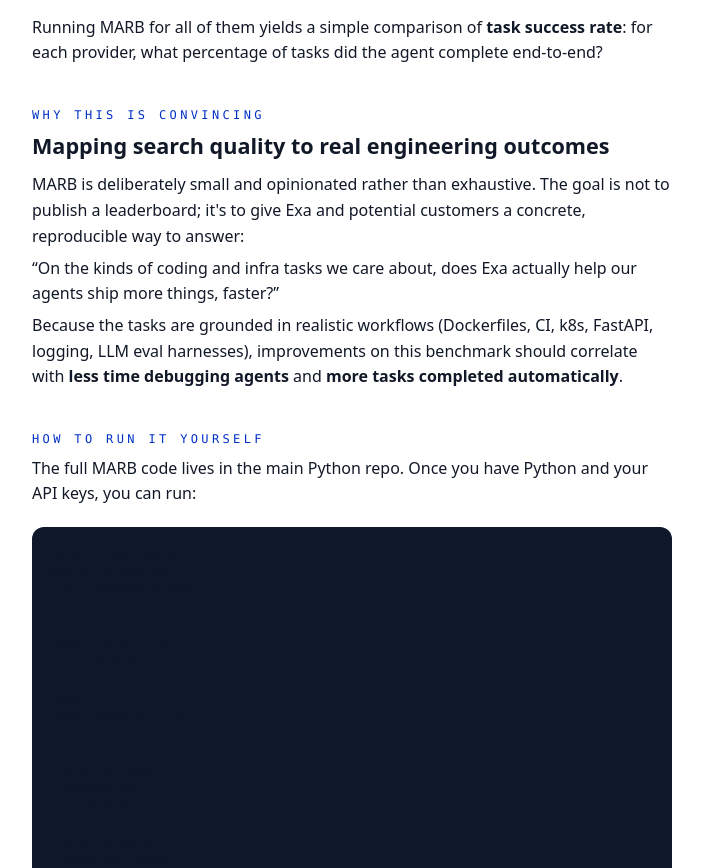
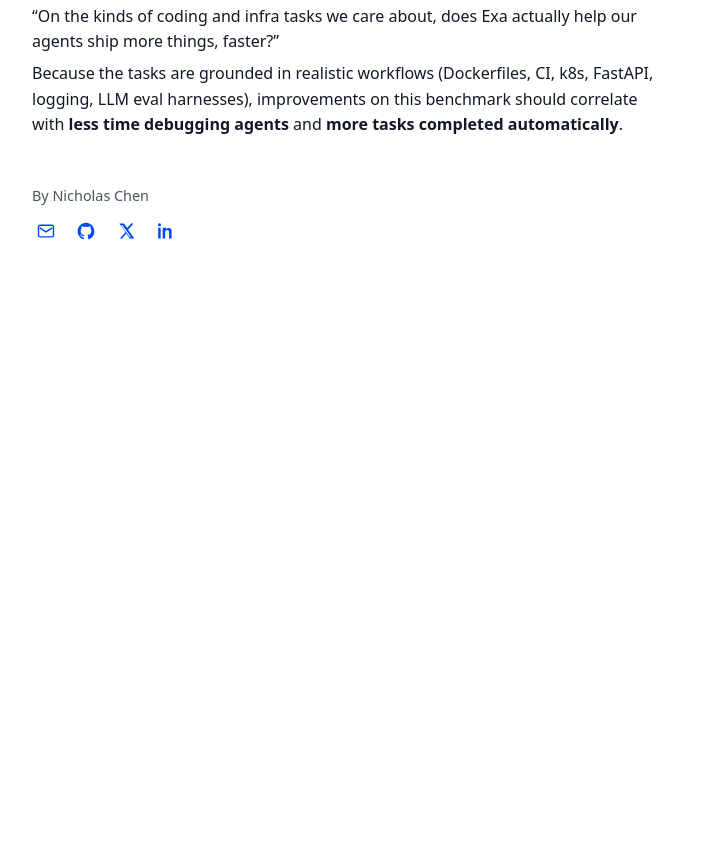
Before and after one commit to nicholaschen09/llm-benchmarking, a Next.js app in the folder public/: page / in a window 1280 px wide. Shown: the part 1929-2797 px from the top of the page, without its empty margins (268-971 px from the left). After the commit the page ends 2270 px from the top, so only its background shows below. Built offline with nearby package versions, Linux system fonts and the light colour scheme.

Commit message:
fix blog

```diff
--- a/public/app/globals.css
+++ b/public/app/globals.css
@@ -39,7 +39,7 @@ body {
 }
 
 .page-hero {
-  padding: 3rem 0 2.5rem;
+  padding: 2.5rem 0 1.5rem;
 }
 
 .page-hero-title {
@@ -57,7 +57,7 @@ body {
 }
 
 .page-section {
-  margin-top: 2.5rem;
+  margin-top: 1.25rem;
   max-width: 40rem;
   color: #111827;
 }
--- a/public/app/page.tsx
+++ b/public/app/page.tsx
@@ -16,7 +16,6 @@ export default function Page() {
         </section>
 
         <section className="page-section">
-          <p className="page-eyebrow">Overview</p>
           <h2>Why a benchmark for Exa & agentic workflows?</h2>
           <p>
             Exa is a search engine made for AIs, with APIs like{" "}
@@ -46,7 +45,6 @@ export default function Page() {
         </section>
 
         <section className="page-section">
-          <p className="page-eyebrow">Benchmark idea</p>
           <h2>MARB: Multi-Step Agent Retrieval Benchmark</h2>
           <p>
             MARB is a small but realistic benchmark that evaluates web search in
@@ -82,7 +80,6 @@ export default function Page() {
         </section>
 
         <section className="page-section">
-          <p className="page-eyebrow">Setup</p>
           <h2>Agent loop & evaluation protocol</h2>
           <p>
             The benchmark uses a very simple, model-agnostic agent loop with
@@ -118,7 +115,6 @@ export default function Page() {
         </section>
 
         <section className="page-section">
-          <p className="page-eyebrow">Providers</p>
           <h2>Comparing Exa against baseline web search</h2>
           <p>
             The reference MARB implementation is intentionally{" "}
@@ -156,7 +152,6 @@ export default function Page() {
         </section>
 
         <section className="page-section">
-          <p className="page-eyebrow">Why this is convincing</p>
           <h2>Mapping search quality to real engineering outcomes</h2>
           <p>
             MARB is deliberately small and opinionated rather than exhaustive.
@@ -176,41 +171,11 @@ export default function Page() {
           </p>
         </section>
 
-        <section className="page-section">
-          <p className="page-eyebrow">How to run it yourself</p>
-          <p>
-            The full MARB code lives in the main Python repo. Once you have
-            Python and your API keys, you can run:
-          </p>
-          <pre className="page-code">
-            <code>
-              cd exa-benchmarking{"\n"}
-              python -m venv .venv{"\n"}
-              source .venv/bin/activate{"\n"}
-              pip install -r requirements.txt{"\n"}
-              {"\n"}
-              export EXA_API_KEY=...{"\n"}
-              export GEMINI_API_KEY=...{"\n"}
-              export BING_API_KEY=...{"\n"}
-              export SERPAPI_API_KEY=...{"\n"}
-              export BRAVE_API_KEY=...{"\n"}
-              {"\n"}
-              python -m exa_benchmark.cli \{"\n"}
-              {"  "}--provider none \{"\n"}
-              {"  "}--provider exa \{"\n"}
-              {"  "}--provider bing \{"\n"}
-              {"  "}--provider serpapi \{"\n"}
-              {"  "}--provider brave \{"\n"}
-              {"  "}--tasks marb_tasks{"\n"}
-            </code>
-          </pre>
-        </section>
-
         <section className="author">
           <p className="author-title">By Nicholas Chen</p>
           <div className="author-links">
             <Link
-              href="mailto:nicholas@example.com"
+              href="mailto:nicholas.chen243@gmail.com"
               className="author-pill"
               aria-label="Email"
             >
@@ -219,9 +184,24 @@ export default function Page() {
                 aria-hidden="true"
                 className="author-icon"
               >
+                <rect
+                  x="3"
+                  y="5"
+                  width="18"
+                  height="14"
+                  rx="2"
+                  ry="2"
+                  fill="none"
+                  stroke="currentColor"
+                  strokeWidth="1.7"
+                />
                 <path
-                  fill="currentColor"
-                  d="M4 5h16a2 2 0 0 1 2 2v10a2 2 0 0 1-2 2H4a2 2 0 0 1-2-2V7a2 2 0 0 1 2-2Zm0 2v.17l8 4.8 8-4.8V7H4Zm0 10h16V9.83l-7.4 4.44a2 2 0 0 1-2.1 0L4 9.83V17Z"
+                  d="M5 8.5 12 13l7-4.5"
+                  fill="none"
+                  stroke="currentColor"
+                  strokeWidth="1.7"
+                  strokeLinecap="round"
+                  strokeLinejoin="round"
                 />
               </svg>
             </Link>
@@ -242,7 +222,7 @@ export default function Page() {
               </svg>
             </Link>
             <Link
-              href="https://x.com"
+              href="https://x.com/nicholaschen__"
               className="author-pill"
               aria-label="Twitter / X"
             >
@@ -258,7 +238,7 @@ export default function Page() {
               </svg>
             </Link>
             <Link
-              href="https://www.linkedin.com"
+              href="https://www.linkedin.com/in/nicholas-chen-85886726a/"
               className="author-pill"
               aria-label="LinkedIn"
             >
```
